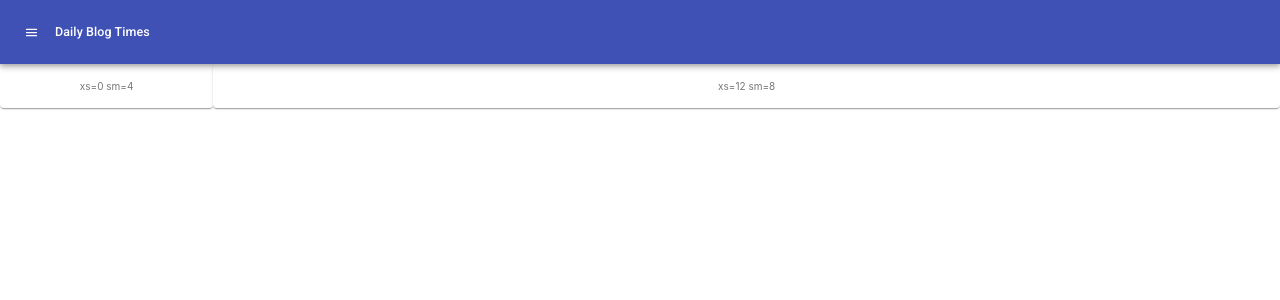
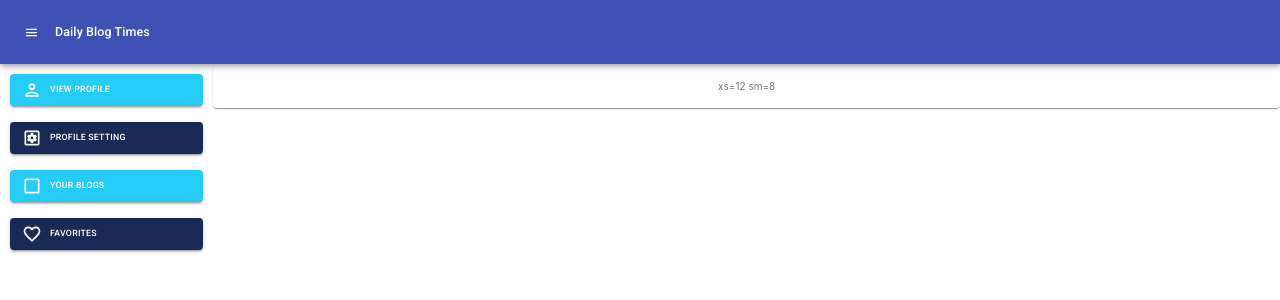
Before and after one commit to HunbalSiddiqui/skincare-frontend, a React (Create React App) app: page /profile in a window 1280 px wide. Shown: the top 300 px of the page. Built offline with nearby package versions, Linux system fonts and the light colour scheme.

Commit message:
MHS profile layout basic tabs added.

```diff
--- /dev/null
+++ b/src/Components/ProfileNavButton/ProfileNavButton.jsx
@@ -0,0 +1,30 @@
+import React from "react";
+import Button from "@material-ui/core/Button";
+import { makeStyles } from "@material-ui/core/styles";
+
+const useStyles = makeStyles((theme) => ({
+  button: (props) => ({
+    marginBottom: theme.spacing(2),
+    backgroundColor: `${props.bgcolor}`,
+    color: `${props.color}`,
+    justifyContent:"flex-start",
+    boxSizing: "border-box",
+}),
+}));
+
+export default function ProfileNavButton(props) {
+  const classes = useStyles(props);
+  const {label, icon, full} = props
+  return (
+    <div>
+      <Button
+        variant="contained"
+        className={classes.button}
+        startIcon={icon}
+        fullWidth={full ? true : null}
+      >
+        {label}
+      </Button>
+    </div>
+  );
+}
--- a/src/Layouts/ProfileLayout/ProfileLayout.jsx
+++ b/src/Layouts/ProfileLayout/ProfileLayout.jsx
@@ -1,5 +1,10 @@
 import { Grid, Hidden, makeStyles, Paper } from "@material-ui/core";
 import React from "react";
+import ProfileNavButton from "../../Components/ProfileNavButton/ProfileNavButton";
+import PersonOutlinedIcon from "@material-ui/icons/PersonOutlined";
+import FavoriteBorderOutlinedIcon from "@material-ui/icons/FavoriteBorderOutlined";
+import SettingsApplicationsOutlinedIcon from "@material-ui/icons/SettingsApplicationsOutlined";
+import CheckBoxOutlineBlankOutlinedIcon from "@material-ui/icons/CheckBoxOutlineBlankOutlined";
 
 const useStyles = makeStyles((theme) => ({
   root: {
@@ -10,6 +15,17 @@ const useStyles = makeStyles((theme) => ({
     textAlign: "center",
     color: theme.palette.text.secondary,
   },
+  verticalNav: {
+    boxSizing: "border-box",
+    padding: "1rem 1rem",
+  },
+  mobileNav: {
+    boxSizing: "border-box",
+    display: "flex",
+    flexWrap: "wrap",
+    justifyContent: "center",
+    alignItems: "center",
+  },
 }));
 
 function ProfileLayout() {
@@ -17,20 +33,102 @@ function ProfileLayout() {
   return (
     <Grid container>
       <Hidden only={"xs"}>
-        <Grid item sm={2}>
-          <Paper className={classes.paper}>xs=0 sm=4</Paper>
+        <Grid item sm={4} md={2} className={classes.verticalNav}>
+          {[
+            {
+              bgcolor: "#25CCF7",
+              color: "white",
+              icon: <PersonOutlinedIcon />,
+              label: "View Profile",
+              full: true
+            },
+            {
+              bgcolor: "#192A56",
+              color: "white",
+              icon: <SettingsApplicationsOutlinedIcon />,
+              label: "Profile Setting",
+              full: true
+            },
+            {
+              bgcolor: "#25CCF7",
+              color: "white",
+              icon: <CheckBoxOutlineBlankOutlinedIcon />,
+              label: "Your Blogs",
+              full: true
+            },
+            {
+              bgcolor: "#192A56",
+              color: "white",
+              icon: <FavoriteBorderOutlinedIcon />,
+              label: "Favorites",
+              full: true
+            },
+          ].map((btnDet,index) => {
+            return (
+              <ProfileNavButton
+                bgcolor={`${btnDet.bgcolor}`}
+                color={`${btnDet.color}`}
+                icon={btnDet.icon}
+                label={`${btnDet.label}`}
+                full={btnDet.full}
+                key={index}
+              />
+            );
+          })}
         </Grid>
       </Hidden>
       <Hidden smUp={true}>
-        <Grid item xs={12}>
-          <Paper className={classes.paper}>xs=12</Paper>
+        <Grid item xs={12} className={classes.mobileNav}>
+          {[
+            {
+              bgcolor: "#25CCF7",
+              color: "white",
+              icon: <PersonOutlinedIcon />,
+              label: "View Profile",
+              full: false
+            },
+            {
+              bgcolor: "#192A56",
+              color: "white",
+              icon: <SettingsApplicationsOutlinedIcon />,
+              label: "Profile Setting",
+              full: false
+            },
+            {
+              bgcolor: "#25CCF7",
+              color: "white",
+              icon: <CheckBoxOutlineBlankOutlinedIcon />,
+              label: "Your Blogs",
+              full: false
+            },
+            {
+              bgcolor: "#192A56",
+              color: "white",
+              icon: <FavoriteBorderOutlinedIcon />,
+              label: "Favorites",
+              full: false
+            },
+          ].map((btnDet,index) => {
+            return (
+              <ProfileNavButton
+                bgcolor={`${btnDet.bgcolor}`}
+                color={`${btnDet.color}`}
+                icon={btnDet.icon}
+                label={`${btnDet.label}`}
+                full={btnDet.full}
+                key={index}
+              />
+            );
+          })}
         </Grid>
       </Hidden>
-      <Grid item xs={12} sm={10}>
+      <Grid item xs={12} sm={8} md={10}>
         <Paper className={classes.paper}>xs=12 sm=8</Paper>
       </Grid>
     </Grid>
   );
 }
+// first hidden grid is for desktop
+// second hidden grid is for mobile
 
 export default ProfileLayout;
```
